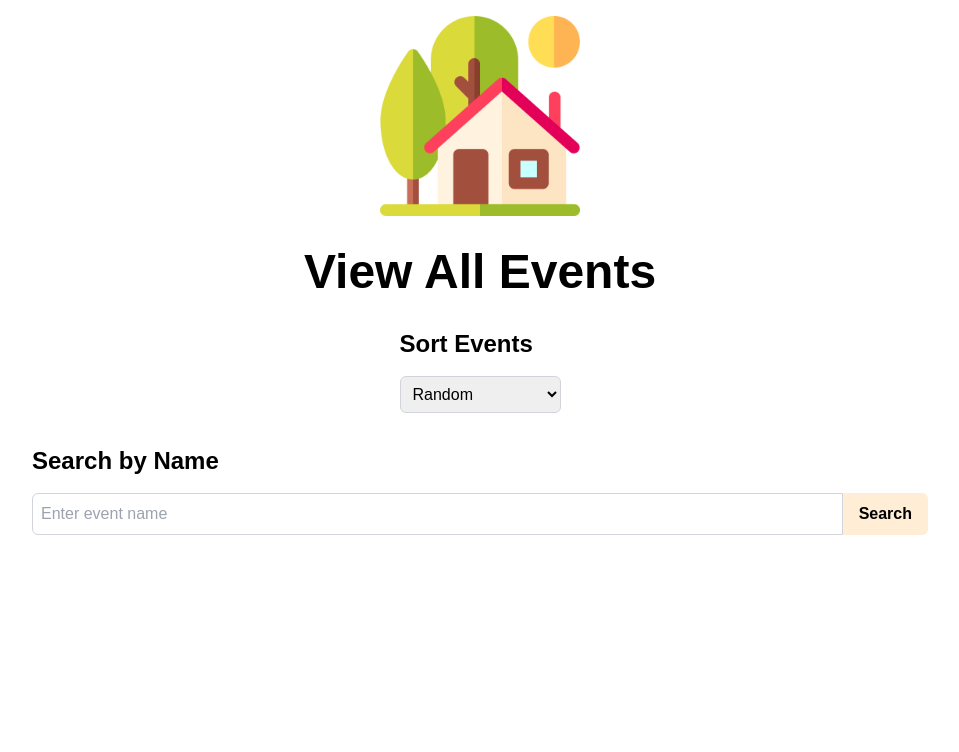
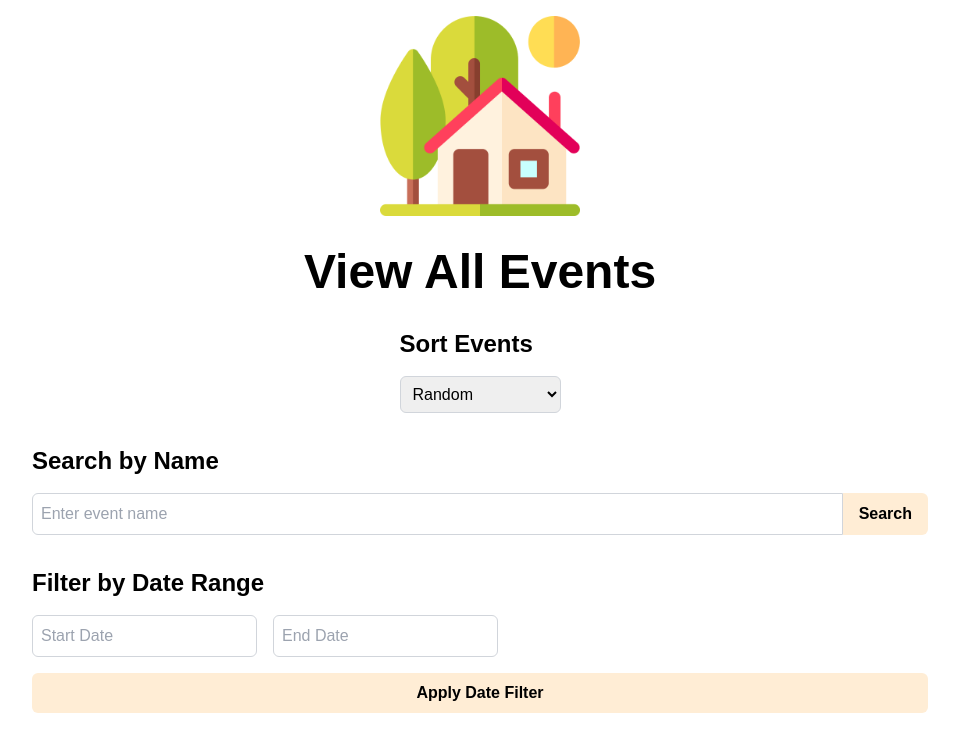
Before and after one commit to davisernst04/managy, a Next.js app in the folder frontend/: page /viewEvent in a window 1280 px wide. Shown: the top 752 px of the page, without its empty margins (160-1119 px from the left). Built offline with nearby package versions, Linux system fonts and the light colour scheme; no server answers.

Commit message:
fr_event_caq: updated viewEvent page.jsx:  div for 3: two date pickers and button

```diff
--- a/frontend/src/app/viewEvent/page.jsx
+++ b/frontend/src/app/viewEvent/page.jsx
@@ -126,10 +126,41 @@ function ViewAllEvents() {
                         </div>
                     </div>
 
+                    <div>
+                        <h2 className="text-2xl font-semibold mb-4">Filter by Date Range</h2>
+                        <div className="flex space-x-4 mb-4">
+                            <DatePicker
+                                selected={startDate}
+                                onChange={date => setStartDate(date)}
+                                selectsStart
+                                startDate={startDate}
+                                endDate={endDate}
+                                placeholderText="Start Date"
+                                className="p-2 border border-gray-300 rounded-md focus:outline-none focus:ring-2 focus:ring-orange-500"
+                            />
+                            <DatePicker
+                                selected={endDate}
+                                onChange={date => setEndDate(date)}
+                                selectsEnd
+                                startDate={startDate}
+                                endDate={endDate}
+                                minDate={startDate}
+                                placeholderText="End Date"
+                                className="p-2 border border-gray-300 rounded-md focus:outline-none focus:ring-2 focus:ring-orange-500"
+                            />
+                        </div>
+                        <button
+                            onClick={filterEventsByDate}
+                            className="w-full px-4 py-2 bg-orange-100 text-black font-bold rounded-md hover:bg-orange-900 hover:text-white transition duration-300"
+                        >
+                            Apply Date Filter
+                        </button>
+                    </div>
+
                 </div>
             </main>
         </div>
-);
+    );
 }
 
 export default ViewAllEvents;
```
